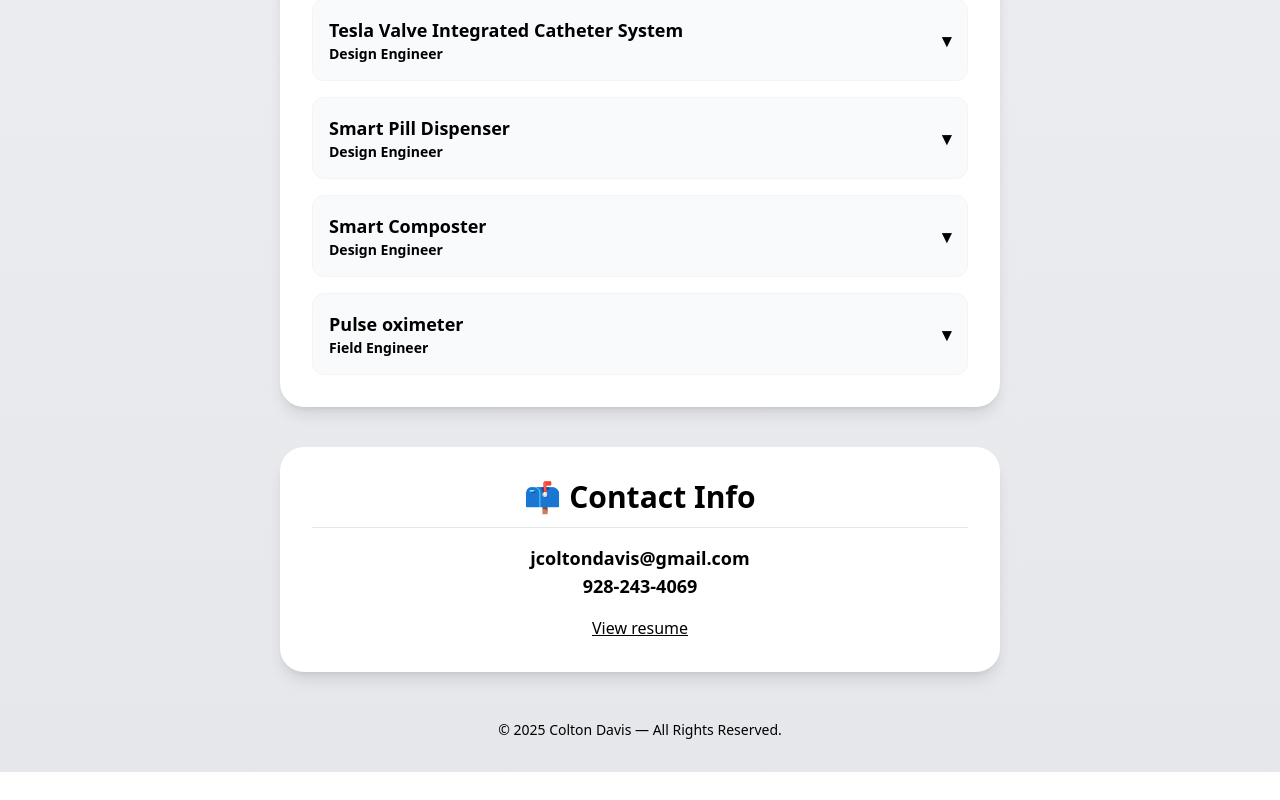
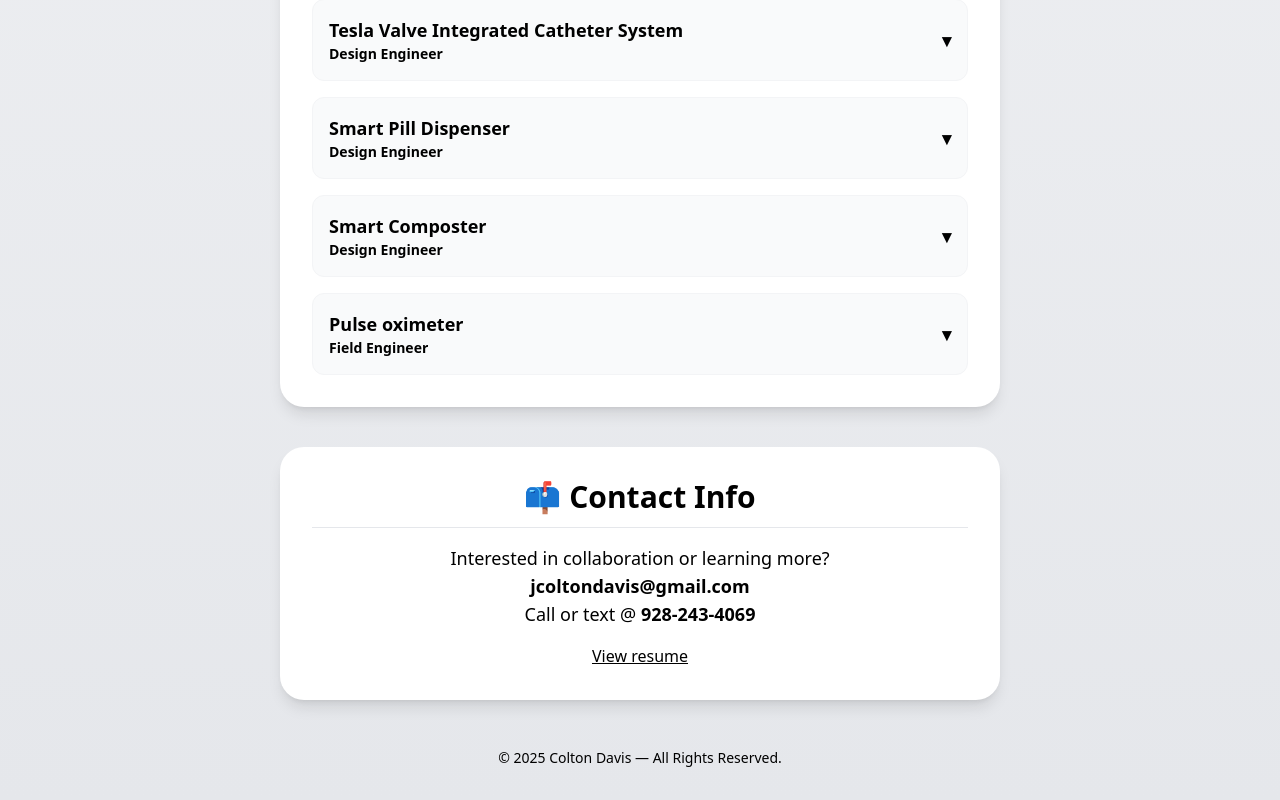
Before and after one commit to ColtonBME/portfolio, a React (Create React App) app: page / in a window 1280 px wide. Shown: the part 1064-1864 px from the top of the page. Before the commit the page ends 1836 px from the top, so only its background shows below. Built offline with nearby package versions, Linux system fonts and the light colour scheme.

Commit message:
about me resume

```diff
--- a/src/App.js
+++ b/src/App.js
@@ -211,11 +211,14 @@ export default function App() {
         <section className="bg-white p-8 rounded-3xl shadow-lg w-full text-center">
           <h3 className="text-3xl font-bold mb-4 text-gray-800 border-b border-gray-200 pb-3">📫 Contact Info</h3>
           <p className="text-gray-700 text-lg">
-            <a href="mailto:jcoltondavis@gmail.com" className="font-semibold hover:underline text-black">
+        Interested in collaboration or learning more?
+            <br />
+            <a href="mailto:jcoltondavis@gmail.com" className="font-semibold hover:underline" style={{ color: '#8C1D40' }}>
               jcoltondavis@gmail.com
             </a>
             <br />
-            <a href="tel:928-243-4069" className="font-semibold hover:underline text-black">
+            Call or text @{' '}
+            <a href="tel:928-243-4069" className="font-semibold hover:underline" style={{ color: '#8C1D40' }}>
               928-243-4069
             </a>
           </p>
```
